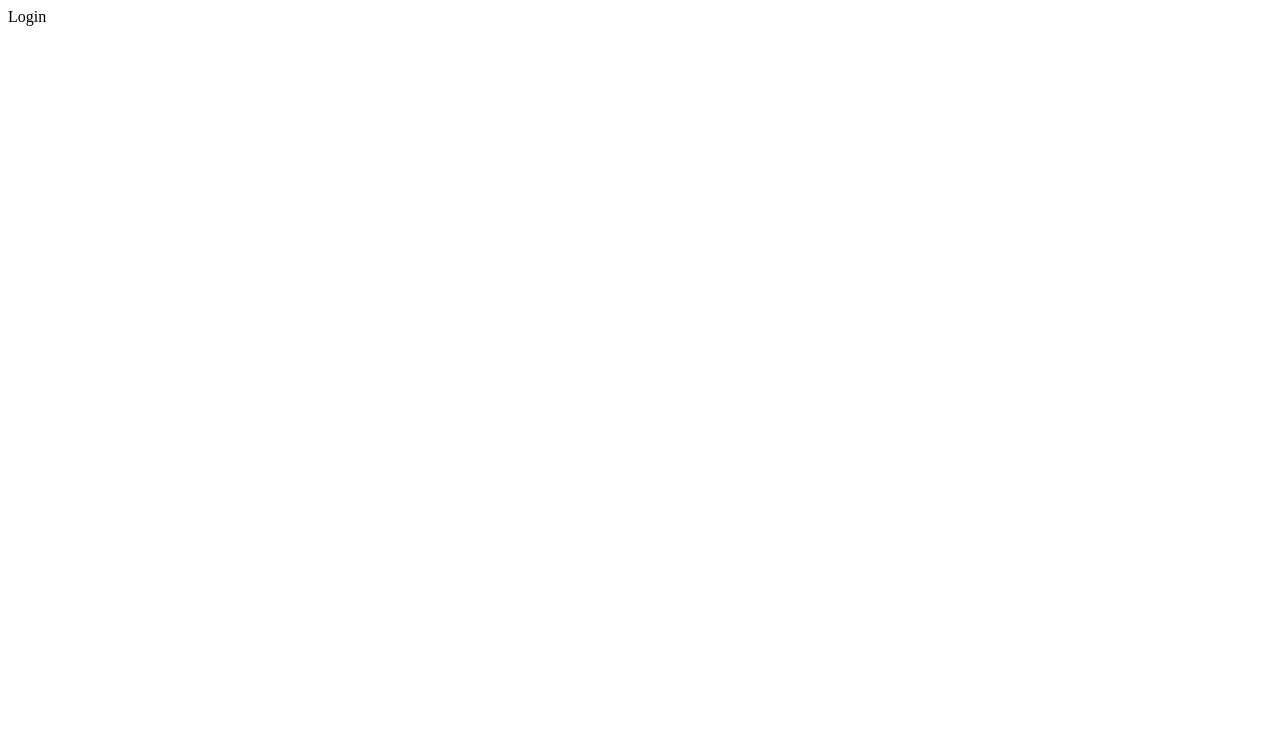
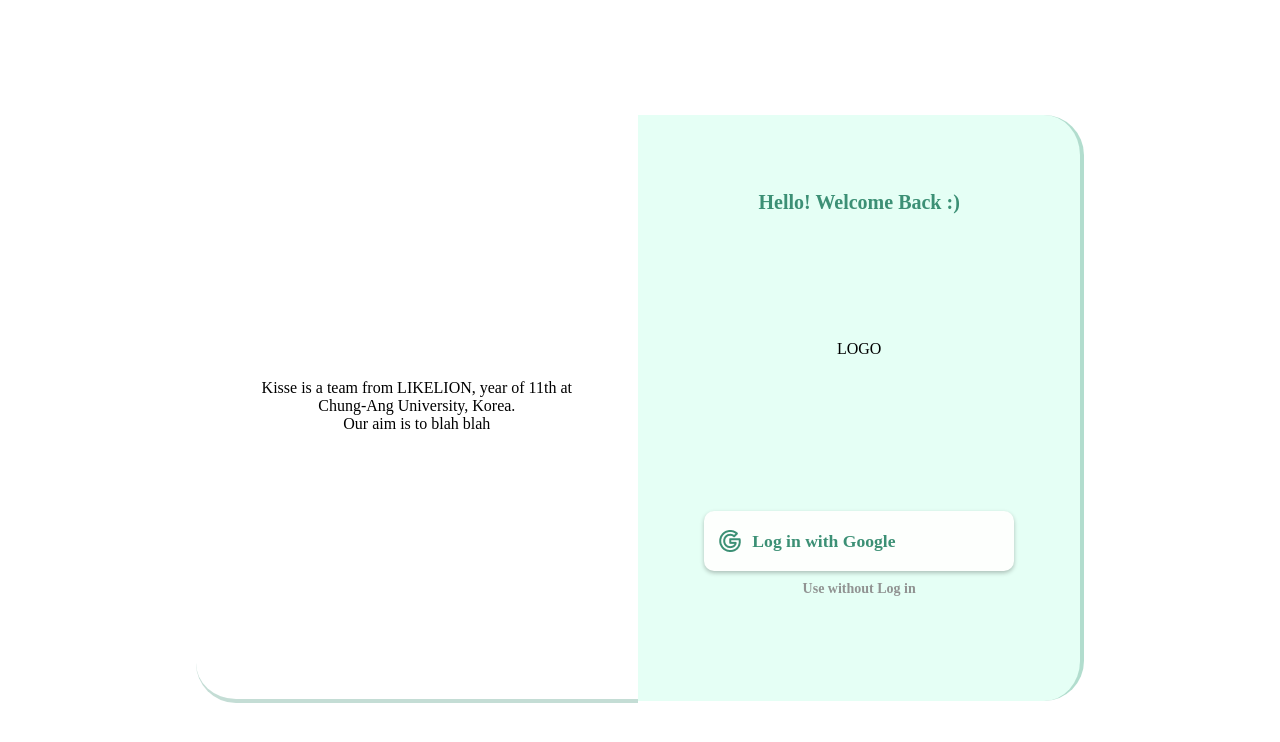
Before and after one commit to TEAM2-FORCE/force_fe, a React (Create React App) app: page /Login in a window 1280 px wide. Shown: the top 742 px of the page. Built offline with nearby package versions, Linux system fonts and the light colour scheme.

Commit message:
feat: 로그인 화면 구현

```diff
--- a/src/App.js
+++ b/src/App.js
@@ -1,7 +1,7 @@
 import React from "react";
 import { BrowserRouter, Routes, Route } from "react-router-dom";
 import Home from "./pages/Home";
-import { Login } from "./pages/Login";
+import Login from "./pages/Login";
 
 const App = () => {
   return (
--- a/src/pages/Login.js
+++ b/src/pages/Login.js
@@ -1,5 +1,151 @@
-import React from "react";
+import React from 'react'
+import { styled } from 'styled-components'
+import google from '../img/google.png'
+const Login = () => {
+  const onClick = () => {
+    console.log(1);
+  }
 
-export const Login = () => {
-  return <div>Login</div>;
-};
+  return (
+    <Container>
+      <Left>
+        <Text>
+          Kisse is a team from LIKELION, year of 11th at<br/>
+          Chung-Ang University, Korea.<br/>
+          Our aim is to blah blah
+        </Text>
+      </Left>
+      <Right>
+        <Top>
+          <Text>Hello! Welcome Back :)</Text>
+        </Top>
+        <Middle>
+          <Text>LOGO</Text>
+        </Middle>
+        <Bottom>
+          <Button onClick={onClick}>
+            <IconStyled src={google} alt="Icon"></IconStyled>
+            <ButtonText>
+            Log in with Google
+            </ButtonText>
+          </Button>
+          <Text>
+            Use without Log in
+          </Text>
+        </Bottom>
+      </Right>
+    </Container>
+  )
+}
+
+export default Login
+
+const Container = styled.div`
+display: flex;
+justify-content: center;
+align-items: center;
+min-height: 100vh;
+width: 100%;
+`
+
+const Left = styled.div`
+display: flex;
+justify-content: center;
+align-items: center;
+width: 35%;
+height: 36.625rem;
+border-radius: 2.5rem 0rem 0rem 2.5rem;
+border-bottom: 4px solid rgba(60, 144, 117, 0.3);
+background-color: white;
+`
+
+const Right = styled.div`
+display: flex;
+justify-content: center;
+align-items: center;
+width: 35%;
+height: 36.625rem;
+border-radius: 0rem 2.5rem 2.5rem 0rem;
+border-right: 4px solid rgba(60, 144, 117, 0.3);
+flex-direction: column;
+background-color: rgba(168, 255, 221, 0.3)
+`
+
+const Text = styled.div`
+display: flex;
+justify-content: center;
+align-items: center;
+text-align: center;
+font-family: Pretendard;
+`
+
+const Top = styled.div`
+display: flex;
+justify-content: center;
+align-items: center;
+height: 10%;
+font-family: Pretendard;
+font-size: 1.25rem;
+font-style: normal;
+font-weight: 700;
+line-height: normal;
+color: var(--dark, #3C9075);
+`
+
+const Middle = styled.div`
+display: flex;
+justify-content: center;
+align-items: center;
+height: 40%;
+`
+
+const Bottom = styled.div`
+display: flex;
+justify-content: center;
+flex-direction: column;
+align-items: center;
+width: 100%;
+height: 30%;
+
+color: var(--light-grey, #919392);
+font-family: Pretendard;
+font-size: 0.875rem;
+font-style: normal;
+font-weight: 700;
+line-height: normal;
+`
+
+const Button = styled.button`
+display: flex;
+justify-content: left;
+align-items: center;
+background-color: white;
+width: 70%;
+height: 3.75rem;
+gap: 0.625rem;
+flex-shrink: 0;
+cursor: pointer;
+margin-bottom: 10px;
+
+border: none;
+border-radius: 0.625rem;
+background: var(--white, #FDFFFD);
+box-shadow: 0px 2px 4px 0px rgba(0, 0, 0, 0.25);
+`
+
+const ButtonText = styled.div`
+color: var(--dark, #3C9075);
+font-family: Pretendard;
+font-size: 1.1rem;
+font-style: normal;
+font-weight: 600;
+line-height: normal;
+text-align: center;
+`
+
+const IconStyled = styled.img`
+width: 1.5rem;
+height: 1.5rem;
+margin-left: 8px;
+padding: 0;
+`
```
Also changed, not shown: src/img/google.png (added).
